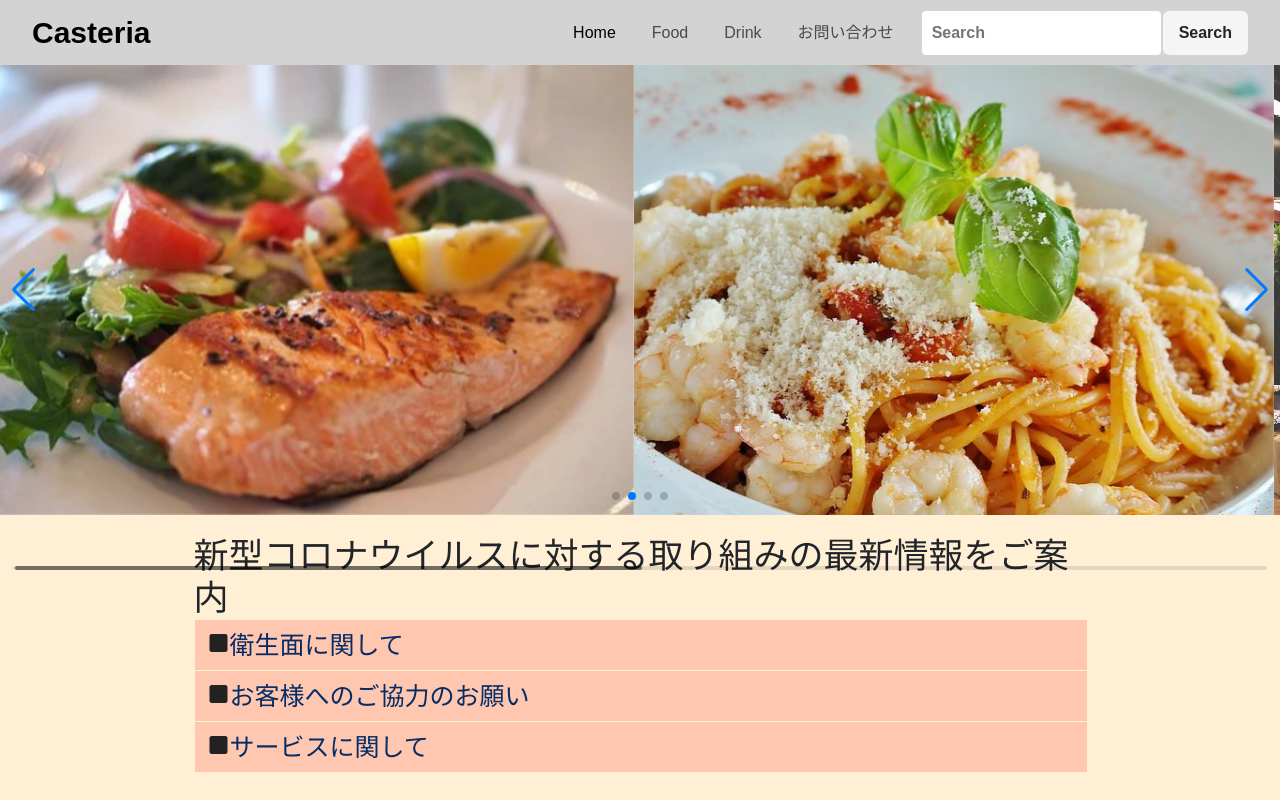
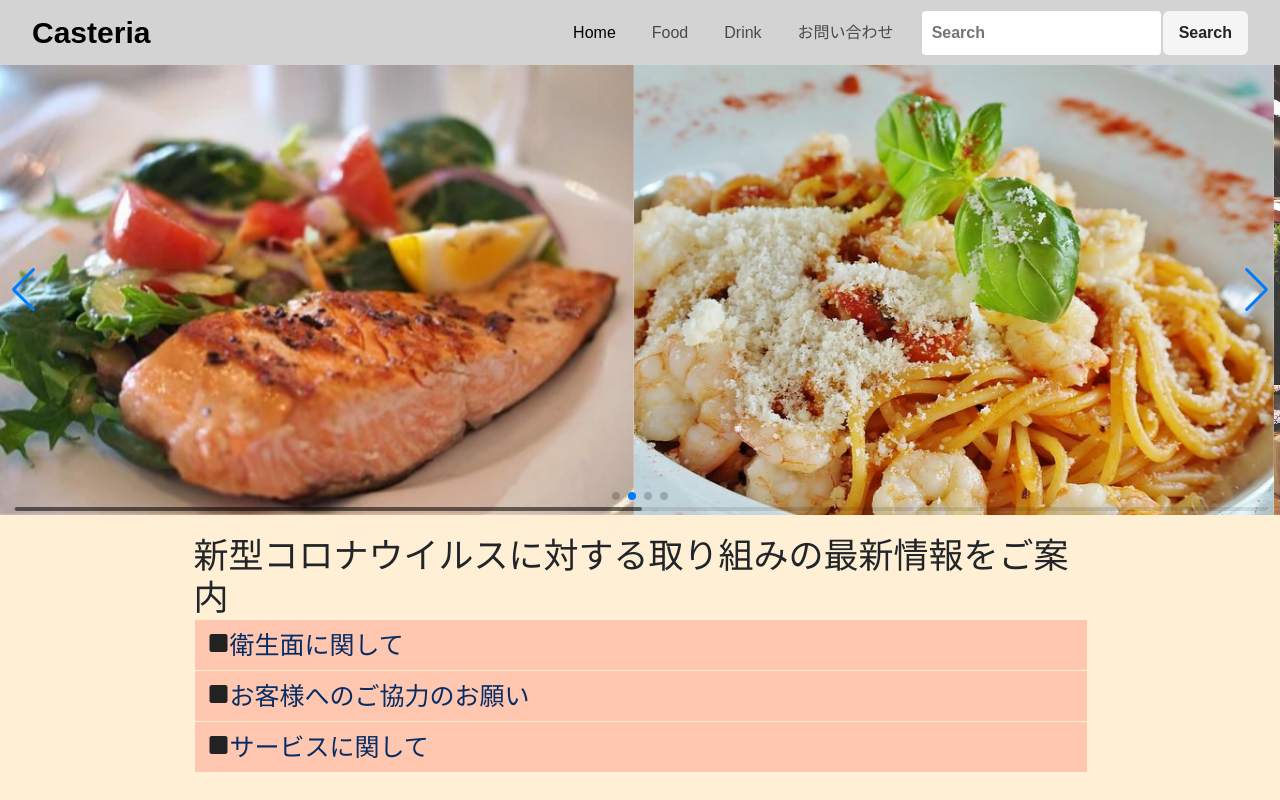
Before and after one commit to s-takahashi-cin/geekation_orientation, a website: page website-lesson/index.html in a window 1280 px wide. Shown: the top 800 px of the page. Drawn offline with nearby package versions, Linux system fonts and the light colour scheme.

Commit message:
fix scrollbar

```diff
--- a/website-lesson/css/base.css
+++ b/website-lesson/css/base.css
@@ -120,15 +120,15 @@ body {
   height: 450px;
   object-fit: cover;
 }
-.swiper-scrollbar {
+/* .swiper-scrollbar {
   bottom: 230px !important;
-}
+} */
 
-@media (max-width: 576px) {
+/* @media (max-width: 576px) {
   .swiper-scrollbar {
     bottom: 348px !important;
   }
-}
+} */
 .container {
   display: flex;
   align-items: center;
--- a/website-lesson/index.html
+++ b/website-lesson/index.html
@@ -83,8 +83,8 @@
       <div class="swiper-pagination"></div>
       <div class="swiper-button-prev"></div>
       <div class="swiper-button-next"></div>
+      <div class="swiper-scrollbar"></div>
     </div>
-    <div class="swiper-scrollbar"></div>
 
     <div class="container">
       <h1 class="covid-info-title">
```
